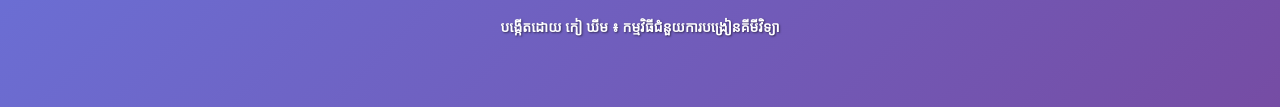
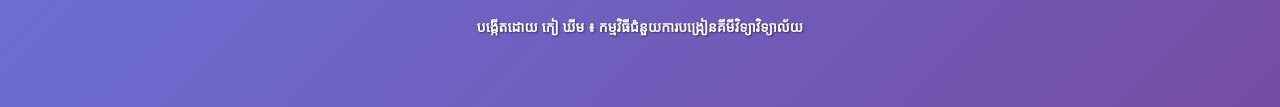
Before and after one commit to keakhim555-dotcom/chemistry-ph-calc-, a plain HTML site: page index.html in a window 1280 px wide. Shown: the part 673-780 px from the top of the page. Drawn offline with Linux system fonts and the light colour scheme; a web font is replaced by a local one.

Commit message:
Update creator tag text to include 'វិទ្យាល័យ'

```diff
--- a/index.html
+++ b/index.html
@@ -211,7 +211,7 @@
 </div>
 
 <div class="creator-tag">
-    បង្កើតដោយ កៀ ឃីម ៖ កម្មវិធីជំនួយការបង្រៀនគីមីវិទ្យា
+    បង្កើតដោយ កៀ ឃីម ៖ កម្មវិធីជំនួយការបង្រៀនគីមីវិទ្យាវិទ្យាល័យ
 </div>
 
 <script>
```
